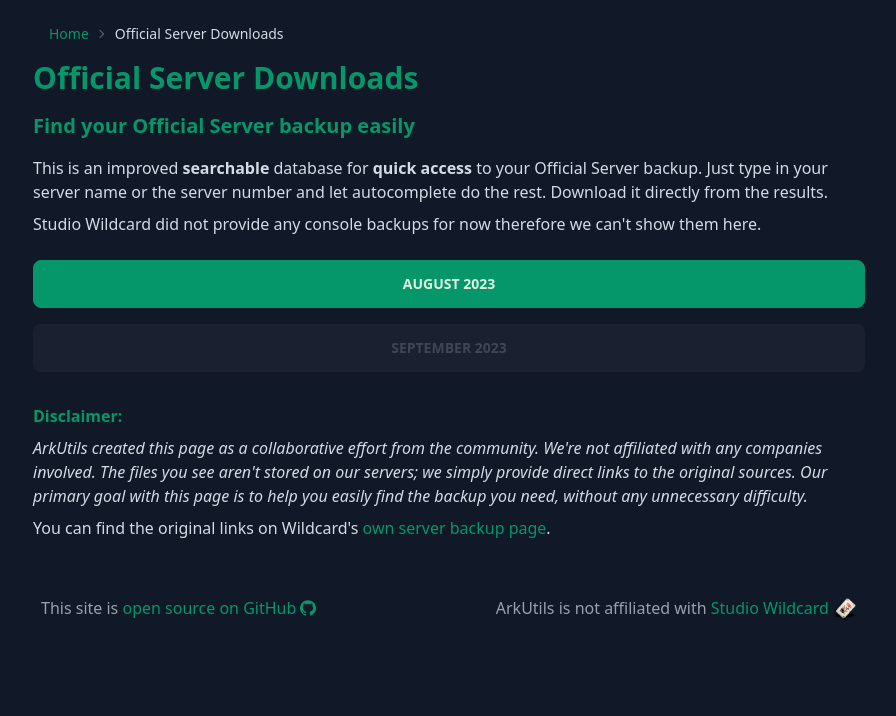
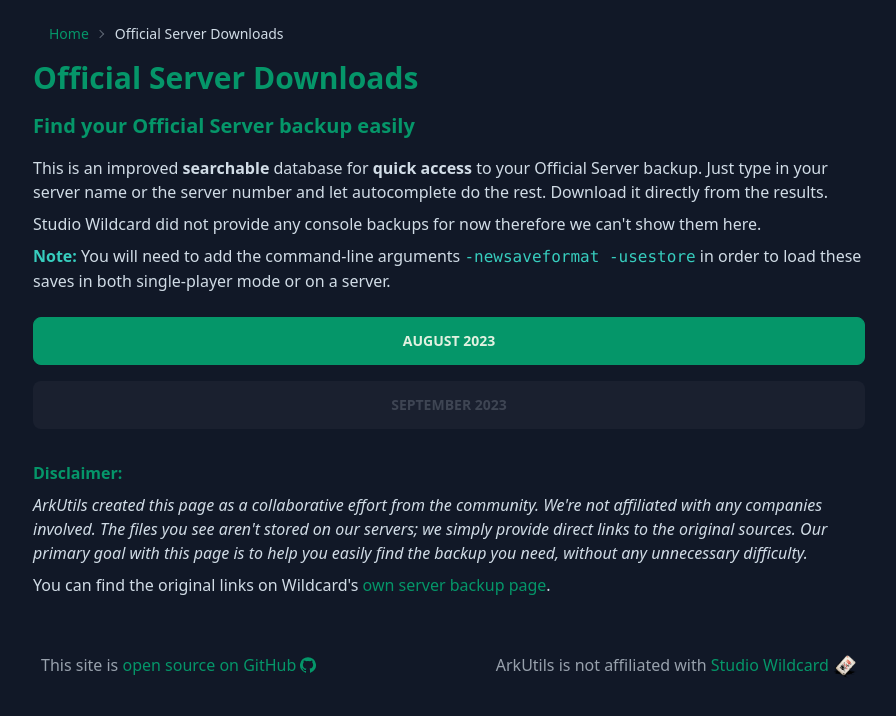
Before and after one commit to arkutils/arkutils-website, a SvelteKit app: page /tools/officialdownload in a window 1280 px wide. Shown: the top 716 px of the page, without its empty margins (191-1087 px from the left). Built offline with nearby package versions, Linux system fonts and the light colour scheme.

Commit message:
chore(downloads): add note about required command line options
Co-authored-by: Tiia Aurora <tiialikespink@gmail.com>

```diff
--- a/src/routes/(pages)/tools/officialdownload/+layout.svelte
+++ b/src/routes/(pages)/tools/officialdownload/+layout.svelte
@@ -26,6 +26,11 @@
 	<p class="my-2">
 		Studio Wildcard did not provide any console backups for now therefore we can't show them here.
 	</p>
+	<p class="my-2">
+		<b class="text-secondary">Note:</b> You will need to add the command-line arguments
+		<code class="text-secondary">-newsaveformat -usestore</code> in order to load these saves in both single-player
+		mode or on a server.
+	</p>
 </header>
 
 <main><slot /></main>
```
